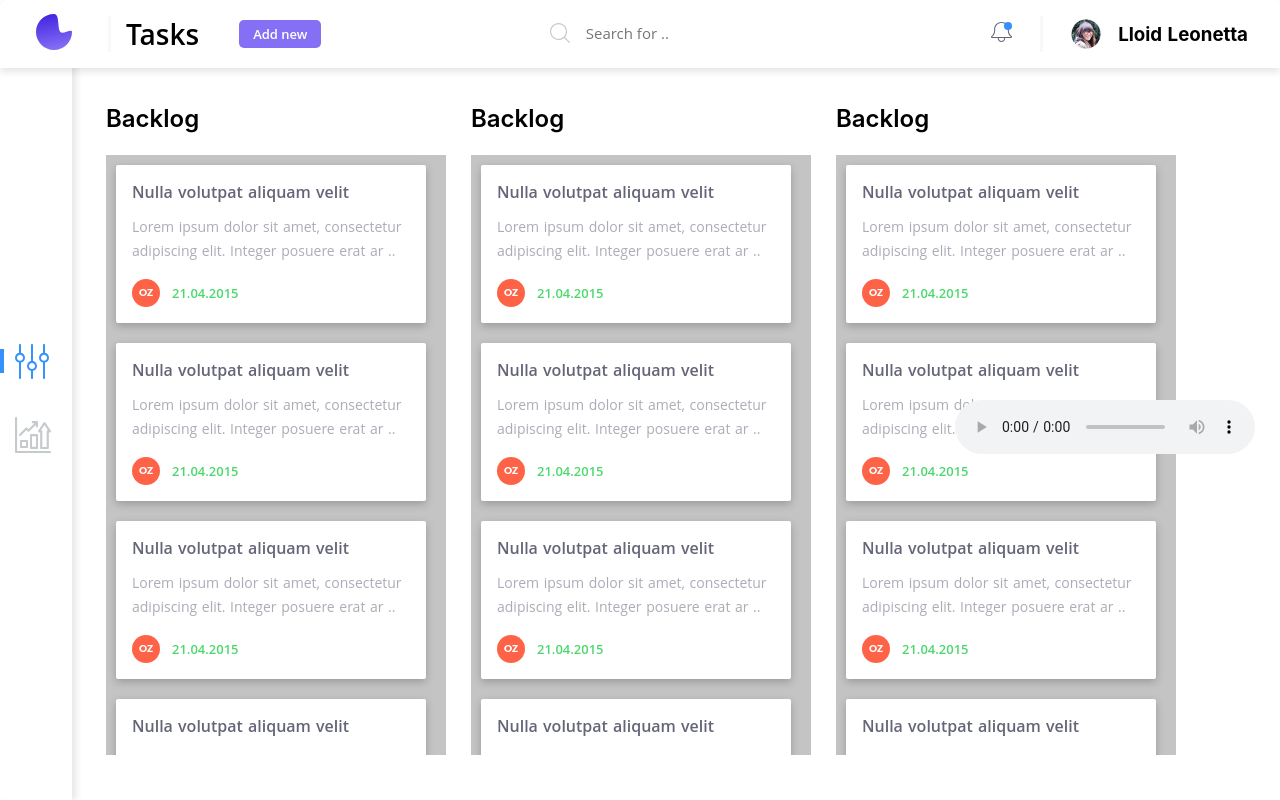
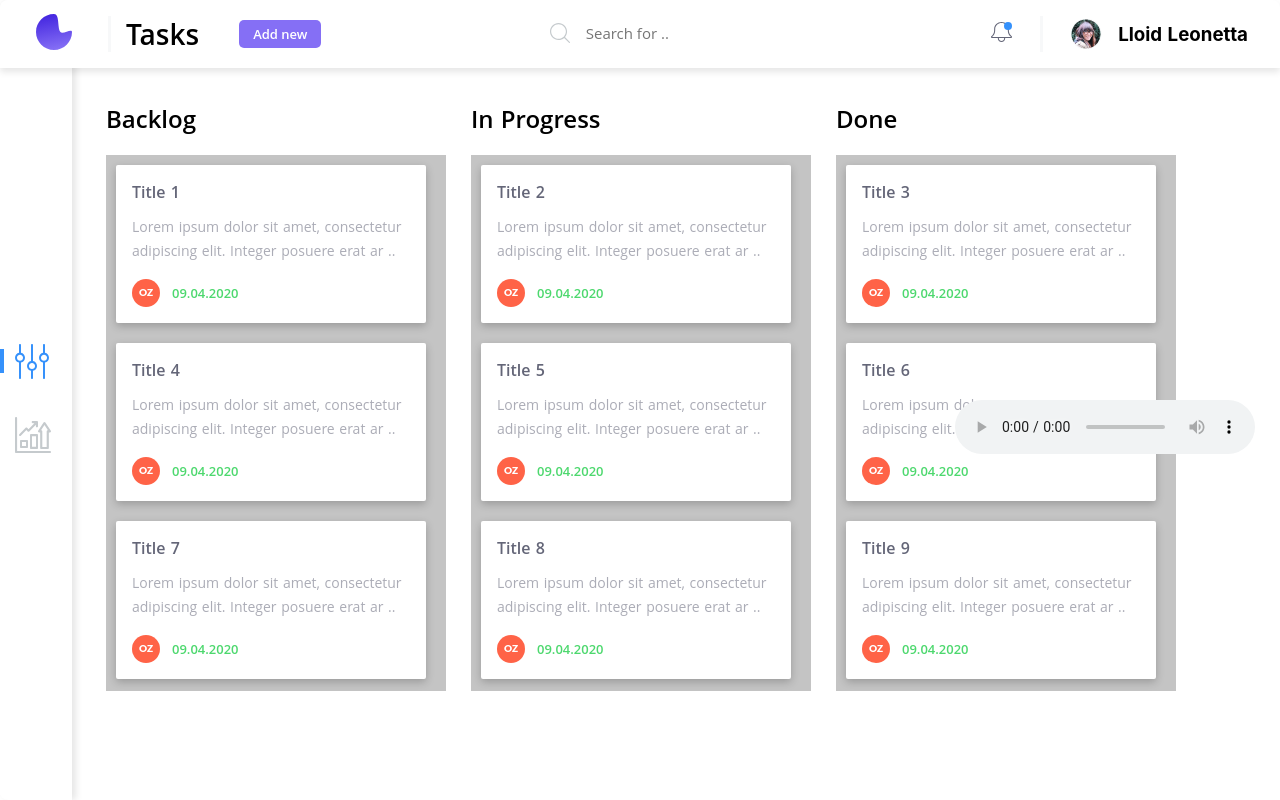
Before and after one commit to kvitkina/jungaroo, a Nuxt app: page / in a window 1280 px wide. Built offline with nearby package versions, Linux system fonts and the light colour scheme.

Commit message:
store-cards

```diff
--- a/components/Card.vue
+++ b/components/Card.vue
@@ -1,36 +1,22 @@
 <template>
   <div class="card">
-    <h3 class="card__title">{{title}}</h3>
-    <p class="card__subtitle">{{subtitle}}</p>
+    <h3 class="card__title">{{card.title}}</h3>
+    <p class="card__subtitle">{{card.text}}</p>
     <div class="card__info">
-      <nuxt-link to="/" class="card__user-link">{{userName}}</nuxt-link>
-      <p class="card__date">{{makedDate}}</p>
+      <nuxt-link to="/" class="card__user-link">{{card.issuer}}</nuxt-link>
+      <p class="card__date">{{card.dueDate}}</p>
     </div>
   </div>
+
 </template>
 
 <script>
 export default {
   props: {
-    title: {
+    card: {
       type: String,
       required: true,
-    },
-    subtitle: {
-      type: String,
-      required: true,
-    },
-    id: {
-      type: String,
-      required: true,
-    },
-    userName: {
-      type: String,
-      required: true,
-    },
-    makedDate: {
-      type: String,
-    },
+    }
   },
 };
 </script>
--- a/components/Column.vue
+++ b/components/Column.vue
@@ -1,6 +1,5 @@
 <template>
   <section class="column">
-    <Title title="Backlog"/>
     <div class="column__task">
       <slot></slot>
     </div>
@@ -8,13 +7,7 @@
 </template>
 
 <script>
-import Title from "@/components/Title.vue";
 
-export default {
-  components: {
-    Title
-  },
-};
 </script>
 
 <style scoped>
--- a/components/Title.vue
+++ b/components/Title.vue
@@ -14,7 +14,8 @@
 </script>
 
 <style>
-  .title{
+  .title {
+    font-family: Open Sans, Arial, serif;
     font-weight: 600;
     font-size: 24px;
     line-height: 33px;
--- a/pages/index.vue
+++ b/pages/index.vue
@@ -1,96 +1,24 @@
 <template>
   <main class="page">
     <Columns>
+      <div class="column">
+        <Title title="Backlog"/>
         <Column>
-        <Card
-          id="1"
-          userName="OZ"
-          makedDate="21.04.2015"
-          title="Nulla volutpat aliquam velit"
-          subtitle="Lorem ipsum dolor sit amet, consectetur adipiscing elit. Integer posuere erat ar .."
-        ></Card>
-        <Card
-          id="2"
-          userName="OZ"
-          makedDate="21.04.2015"
-          title="Nulla volutpat aliquam velit"
-          subtitle="Lorem ipsum dolor sit amet, consectetur adipiscing elit. Integer posuere erat ar .."
-        ></Card>
-        <Card
-          id="3"
-          userName="OZ"
-          makedDate="21.04.2015"
-          title="Nulla volutpat aliquam velit"
-          subtitle="Lorem ipsum dolor sit amet, consectetur adipiscing elit. Integer posuere erat ar .."
-        ></Card>
-        <Card
-          id="4"
-          userName="OZ"
-          makedDate="21.04.2015"
-          title="Nulla volutpat aliquam velit"
-          subtitle="Lorem ipsum dolor sit amet, consectetur adipiscing elit. Integer posuere erat ar .."
-        ></Card>
+          <Card v-for='card in cardsStatus.backlog' :key='card.id' :card='card'/>
         </Column>
+      </div>
+      <div class="column">
+        <Title title="In Progress"/>
         <Column>
-        <Card
-          id="5"
-          userName="OZ"
-          makedDate="21.04.2015"
-          title="Nulla volutpat aliquam velit"
-          subtitle="Lorem ipsum dolor sit amet, consectetur adipiscing elit. Integer posuere erat ar .."
-        ></Card>
-        <Card
-          id="6"
-          userName="OZ"
-          makedDate="21.04.2015"
-          title="Nulla volutpat aliquam velit"
-          subtitle="Lorem ipsum dolor sit amet, consectetur adipiscing elit. Integer posuere erat ar .."
-        ></Card>
-        <Card
-          id="7"
-          userName="OZ"
-          makedDate="21.04.2015"
-          title="Nulla volutpat aliquam velit"
-          subtitle="Lorem ipsum dolor sit amet, consectetur adipiscing elit. Integer posuere erat ar .."
-        ></Card>
-        <Card
-          id="8"
-          userName="OZ"
-          makedDate="21.04.2015"
-          title="Nulla volutpat aliquam velit"
-          subtitle="Lorem ipsum dolor sit amet, consectetur adipiscing elit. Integer posuere erat ar .."
-        ></Card>
+          <Card v-for='card in cardsStatus.inProgress' :key='card.id' :card='card'/>
         </Column>
+      </div>
+      <div class="column">
+        <Title title="Done"/>
         <Column>
-        <Card
-          id="9"
-          userName="OZ"
-          makedDate="21.04.2015"
-          title="Nulla volutpat aliquam velit"
-          subtitle="Lorem ipsum dolor sit amet, consectetur adipiscing elit. Integer posuere erat ar .."
-        ></Card>
-        <Card
-          id="10"
-          userName="OZ"
-          makedDate="21.04.2015"
-          title="Nulla volutpat aliquam velit"
-          subtitle="Lorem ipsum dolor sit amet, consectetur adipiscing elit. Integer posuere erat ar .."
-        ></Card>
-        <Card
-          id="11"
-          userName="OZ"
-          makedDate="21.04.2015"
-          title="Nulla volutpat aliquam velit"
-          subtitle="Lorem ipsum dolor sit amet, consectetur adipiscing elit. Integer posuere erat ar .."
-        ></Card>
-        <Card
-          id="12"
-          userName="OZ"
-          makedDate="21.04.2015"
-          title="Nulla volutpat aliquam velit"
-          subtitle="Lorem ipsum dolor sit amet, consectetur adipiscing elit. Integer posuere erat ar .."
-        ></Card>
+          <Card v-for='card in cardsStatus.done' :key='card.id' :card='card'/>
         </Column>
+      </div>
     </Columns>
   </main>
 </template>
@@ -99,6 +27,7 @@
 import Columns from "@/components/Columns.vue";
 import Column from "@/components/Column.vue";
 import Card from "@/components/Card.vue";
+import Title from "@/components/Title.vue";
 
 export default {
   layout: "jungarooMain",
@@ -106,11 +35,40 @@ export default {
     Columns,
     Column,
     Card,
+    Title,
   },
+  computed: {
+    cardsStatus () {
+      return this.$store.state.cards.items.reduce((sum, item) => {
+        sum[item.status] = sum[item.status].concat(item)
+        return sum
+      }, {
+        'backlog': [],
+        'inProgress': [],
+        'done': [],
+      })
+    }
+  },
+  methods: {
+    addCard () {
+      this.$store.commit('cards/add', {
+        title: '',
+        text: '',
+        issuer: '',
+        dueDate: '',
+      })
+    },
+    deleteCard (id) {
+      this.$store.commit('cards/remove', { id })
+    },
+    toggleCardStatus (id, status) {
+      this.$store.commit('cards/toggleStatus', { id })
+    }
+  }
 };
 </script>
 
-<style>
+<style scoped>
 .page {
   min-width: 1020px;
   margin: 0 auto;
@@ -118,4 +76,9 @@ export default {
   justify-content: center;
   align-items: center;
 }
+
+.column {
+  display: flex;
+  flex-direction: column;
+}
 </style>
--- /dev/null
+++ b/store/cards.js
@@ -0,0 +1,95 @@
+export const state = () => ({
+    items: [
+      {
+        id: '1',
+        title: 'Title 1',
+        text: 'Lorem ipsum dolor sit amet, consectetur adipiscing elit. Integer posuere erat ar ..',
+        issuer: 'OZ',
+        status: 'backlog',
+        dueDate: '09.04.2020'
+      },
+      {
+        id: '2',
+        title: 'Title 2',
+        text: 'Lorem ipsum dolor sit amet, consectetur adipiscing elit. Integer posuere erat ar ..',
+        issuer: 'OZ',
+        status: 'inProgress',
+        dueDate: '09.04.2020'
+      },
+      {
+        id: '3',
+        title: 'Title 3',
+        text: 'Lorem ipsum dolor sit amet, consectetur adipiscing elit. Integer posuere erat ar ..',
+        issuer: 'OZ',
+        status: 'done',
+        dueDate: '09.04.2020'
+      },
+      {
+        id: '4',
+        title: 'Title 4',
+        text: 'Lorem ipsum dolor sit amet, consectetur adipiscing elit. Integer posuere erat ar ..',
+        issuer: 'OZ',
+        status: 'backlog',
+        dueDate: '09.04.2020'
+      },
+      {
+        id: '5',
+        title: 'Title 5',
+        text: 'Lorem ipsum dolor sit amet, consectetur adipiscing elit. Integer posuere erat ar ..',
+        issuer: 'OZ',
+        status: 'inProgress',
+        dueDate: '09.04.2020'
+      },
+      {
+        id: '6',
+        title: 'Title 6',
+        text: 'Lorem ipsum dolor sit amet, consectetur adipiscing elit. Integer posuere erat ar ..',
+        issuer: 'OZ',
+        status: 'done',
+        dueDate: '09.04.2020'
+      },
+      {
+        id: '7',
+        title: 'Title 7',
+        text: 'Lorem ipsum dolor sit amet, consectetur adipiscing elit. Integer posuere erat ar ..',
+        issuer: 'OZ',
+        status: 'backlog',
+        dueDate: '09.04.2020'
+      },
+      {
+        id: '8',
+        title: 'Title 8',
+        text: 'Lorem ipsum dolor sit amet, consectetur adipiscing elit. Integer posuere erat ar ..',
+        issuer: 'OZ',
+        status: 'inProgress',
+        dueDate: '09.04.2020'
+      },
+      {
+        id: '9',
+        title: 'Title 9',
+        text: 'Lorem ipsum dolor sit amet, consectetur adipiscing elit. Integer posuere erat ar ..',
+        issuer: 'OZ',
+        status: 'done',
+        dueDate: '09.04.2020'
+      },
+    ]
+  })
+
+  export const mutations = {
+    add(state, { title, text, issuer, dueDate }) {
+      state.items.push({
+        id, title, text, issuer, dueDate, status: 'Backlog'
+      })
+    },
+    remove(state, { id }) {
+      state.items = state.items.filter(item => item.id !== id)
+    },
+    toggleStatus(state, { id, status }) {
+      state.items = state.items.map(item => {
+        if(item.id === id) {
+          item.status = status
+        }
+        return item
+      })
+    }
+  }
```
Lines whose indentation alone changed are shown as unchanged.
